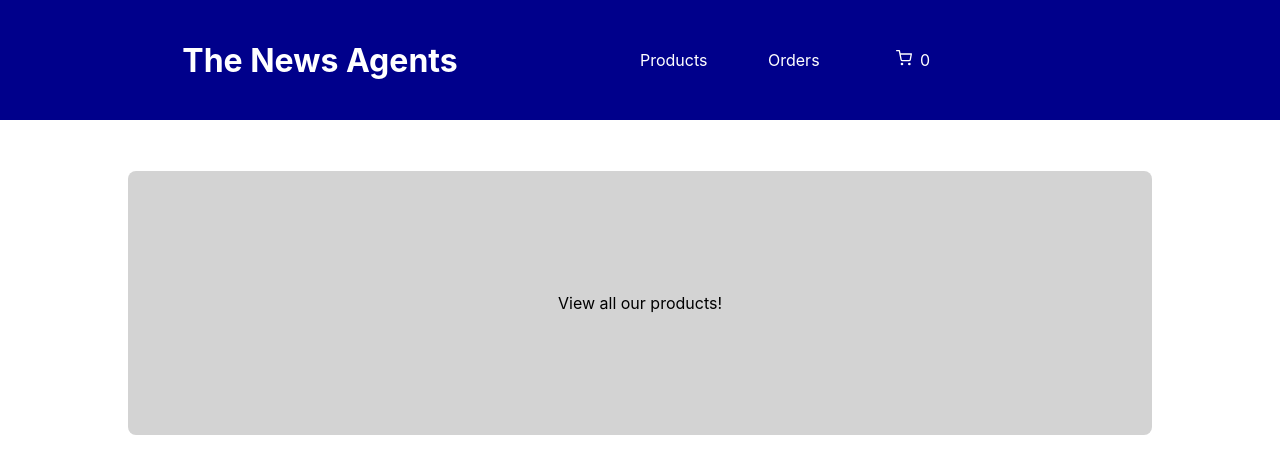
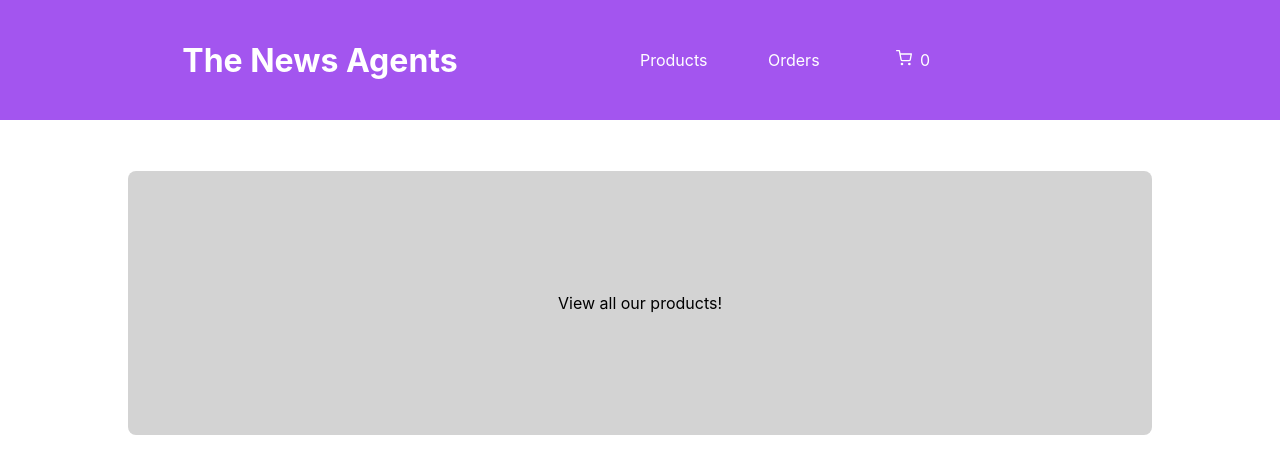
Before and after one commit to T-D-ECP-Hackers/e-commerce-app-team-6, a React (Create React App) app in the folder frontend/: page / in a window 1280 px wide. Shown: the top 474 px of the page. Built offline with nearby package versions, Linux system fonts and the light colour scheme; no server answers.

Commit message:
Front end: header color update

```diff
--- a/frontend/src/style/Header.scss
+++ b/frontend/src/style/Header.scss
@@ -2,7 +2,7 @@
 
 // TODO - Task 2: Change my colour here
 .page-header {
-  background-color: darkblue;
+  background-color: #a355ef;
   display: grid;
   grid-template-rows: 100%;
   grid-template-columns: 50% 50%;
```
